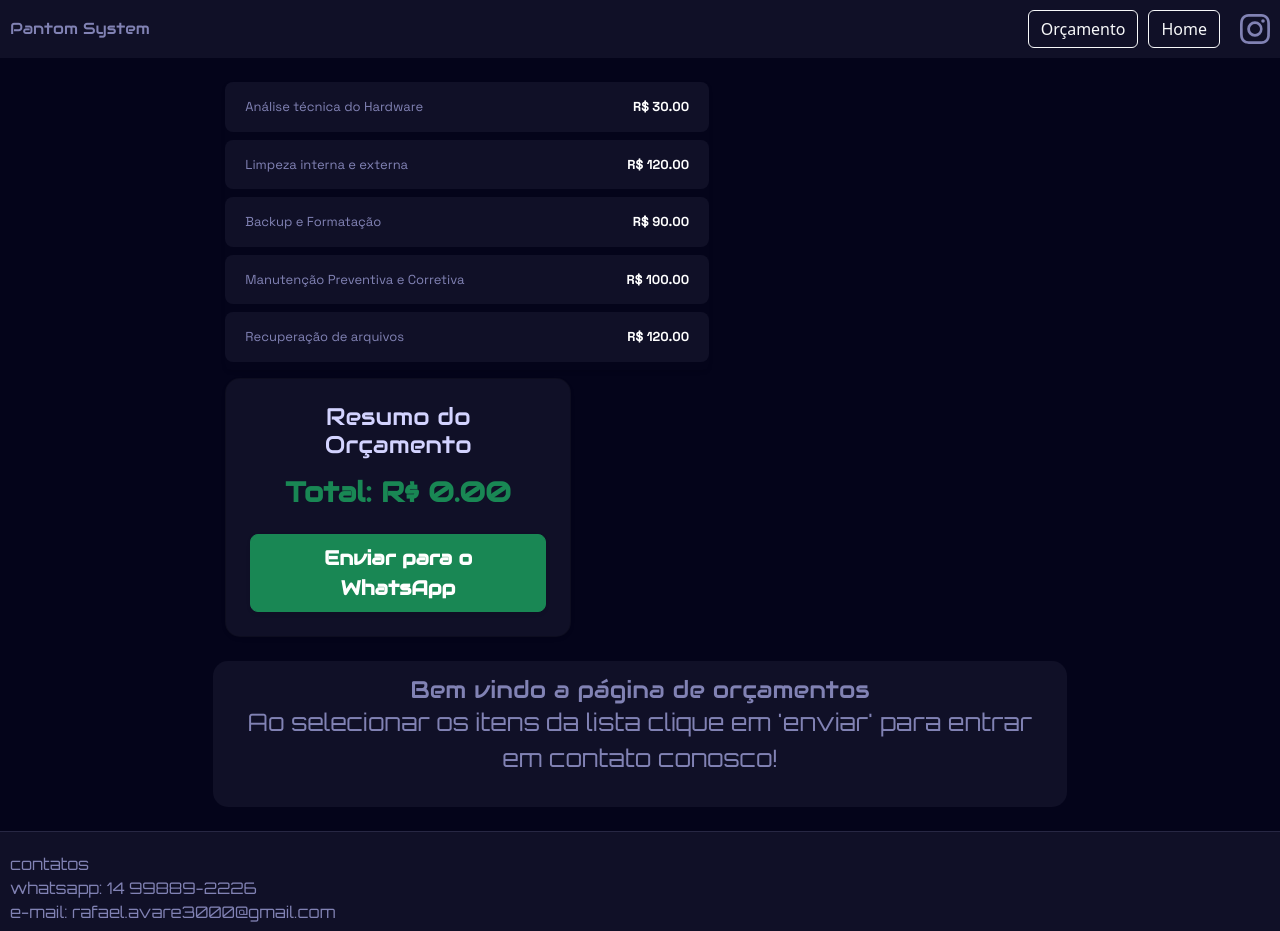
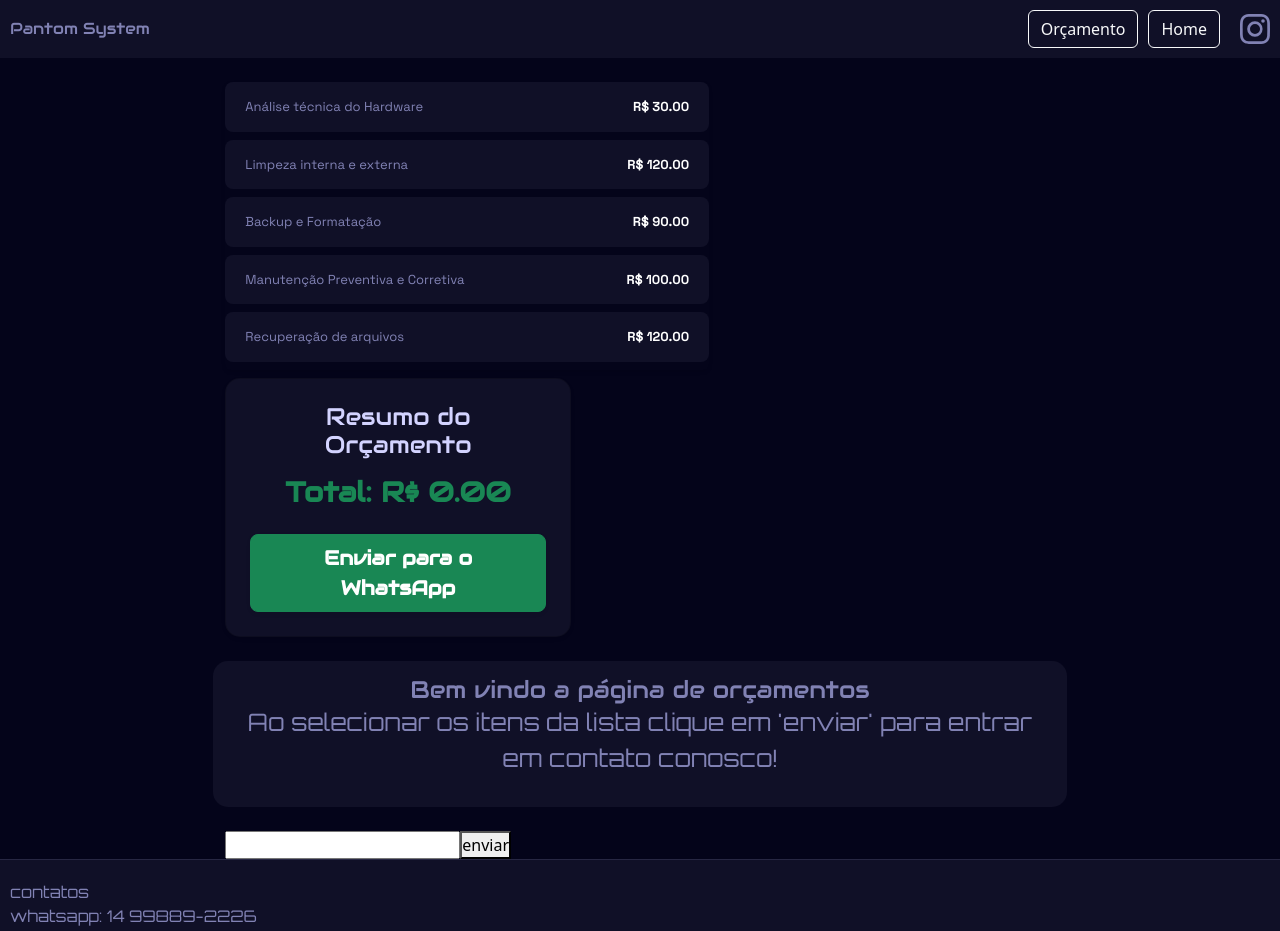
Before and after one commit to rafael101003/PhantomSystem, a React (Vite) app: page /Orcamento in a window 1280 px wide. Shown: the top 931 px of the page. Built offline with nearby package versions, Linux system fonts and the light colour scheme.

Commit message:
feat: adicionado input de nome cliente, melhorar visual e recursos funcionais desse componente

```diff
--- a/package.json
+++ b/package.json
@@ -4,7 +4,7 @@
   "version": "0.0.0",
   "type": "module",
   "scripts": {
-    "dev": "vite",
+    "start": "vite",
     "build": "vite build",
     "lint": "eslint .",
     "preview": "vite preview"
@@ -17,7 +17,8 @@
     "react-bootstrap": "^2.10.10",
     "react-bootstrap-icons": "^1.11.6",
     "react-dom": "^19.2.6",
-    "react-router-dom": "^7.18.2"
+    "react-router-dom": "^7.18.2",
+    "start": "^5.1.0"
   },
   "devDependencies": {
     "@eslint/js": "^10.0.1",
--- /dev/null
+++ b/src/containments/input.jsx
@@ -0,0 +1,34 @@
+import { useState } from "react";
+
+function Input() {
+
+    const [inputCliente, setInputCliente] = useState('');
+
+    const clienteNome = (e) => {
+        e.preventDefault();
+
+        if(inputCliente.trim().length === 0) {
+            console.log("adicione um nome");
+            return;
+        }
+
+        console.log(inputCliente);
+
+        setInputCliente('');
+    }
+
+    return(
+        <div className="text-white">
+        <form>
+            <input
+                type="text"
+                value={inputCliente}
+                onChange={(e) => setInputCliente(e.target.value)}
+            />
+            <button onClick={clienteNome} type="submit">enviar</button>
+        </form>
+        </div>
+    );
+}
+
+export default Input;
--- a/src/pages/Orcamento.jsx
+++ b/src/pages/Orcamento.jsx
@@ -1,5 +1,6 @@
 import ListaOrcamento from "../components/listaOrcamento"
 import Container from "../containments/container.jsx";
+import Input from "../containments/input.jsx";
 import "../index.css"
 
 
@@ -10,6 +11,7 @@ function Orcamento() {
             <Container titulo={"Bem vindo a página de orçamentos"}>
                 <p>Ao selecionar os itens da lista clique em 'enviar' para entrar em contato conosco!</p>
             </Container>
+            <Input />
         </div>
     );
 }
```
Also changed, not shown: 1 other file (tests, documents, lock files or other folders).
